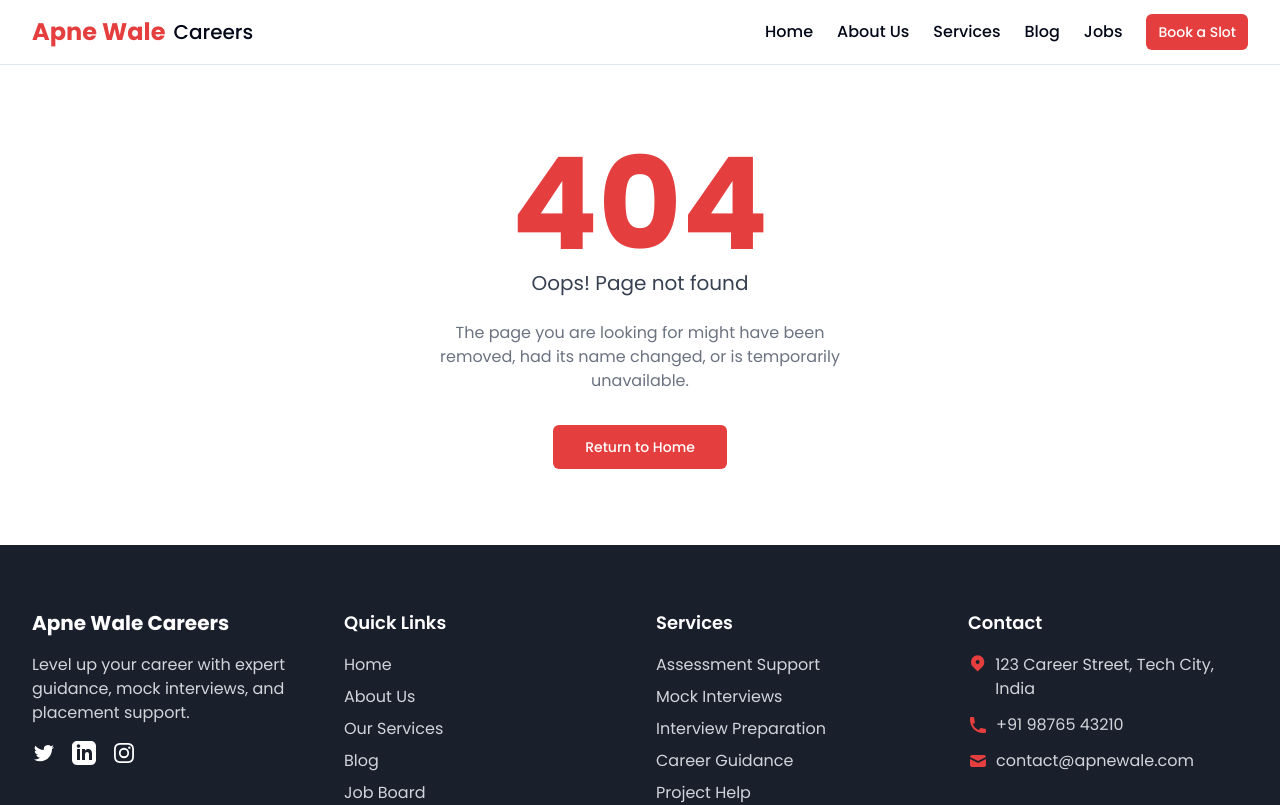
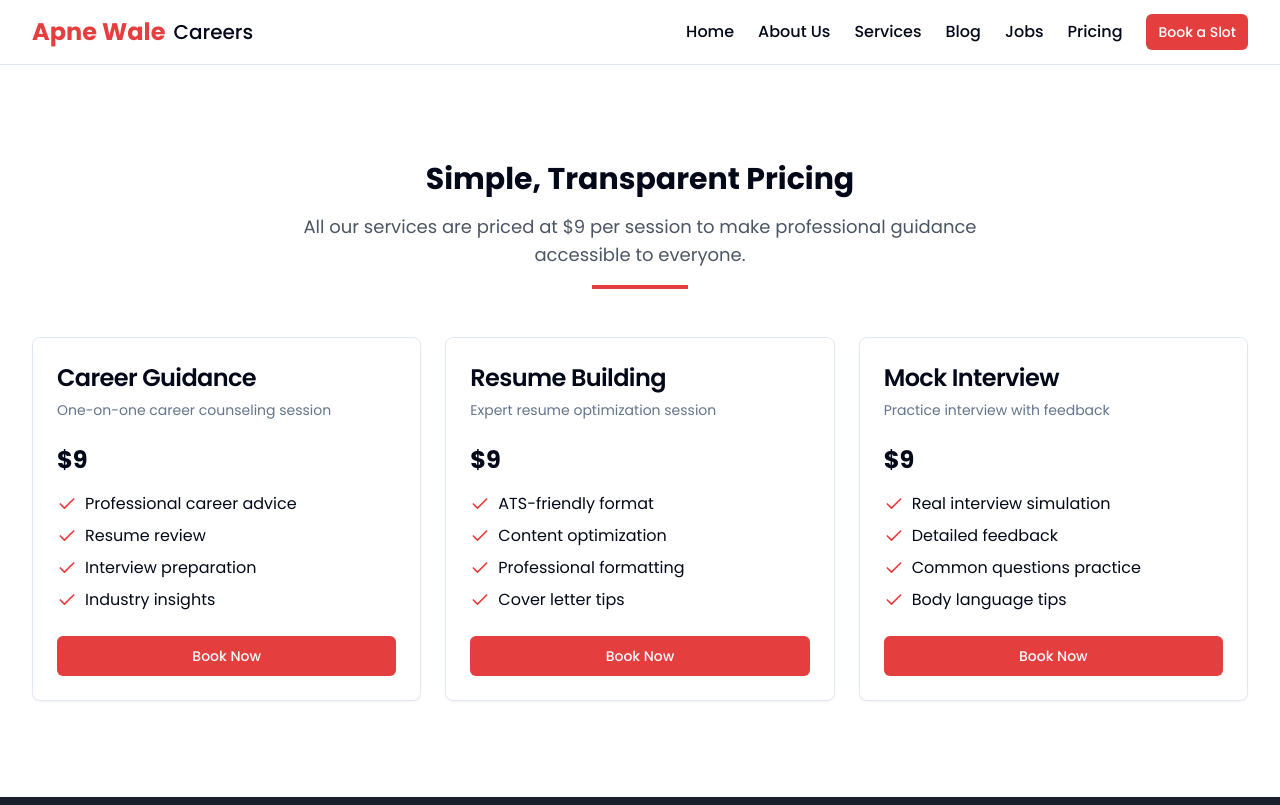
Before and after one commit to rohitt527/apne-wale-careers-hub, a React (Vite) app: page /pricing in a window 1280 px wide. Shown: the top 805 px of the page. Built offline with nearby package versions, Linux system fonts and the light colour scheme.

Commit message:
feat: Create pricing page
Add a new page to display service pricing.

```diff
--- a/src/App.tsx
+++ b/src/App.tsx
@@ -13,6 +13,7 @@ import Blog from "./pages/Blog";
 import Jobs from "./pages/Jobs";
 import Book from "./pages/Book";
 import NotFound from "./pages/NotFound";
+import Pricing from "./pages/Pricing";
 
 const queryClient = new QueryClient();
 
@@ -29,7 +30,7 @@ const App = () => (
           <Route path="/blog" element={<Blog />} />
           <Route path="/jobs" element={<Jobs />} />
           <Route path="/book" element={<Book />} />
-          {/* ADD ALL CUSTOM ROUTES ABOVE THE CATCH-ALL "*" ROUTE */}
+          <Route path="/pricing" element={<Pricing />} />
           <Route path="*" element={<NotFound />} />
         </Routes>
       </BrowserRouter>
--- a/src/components/layout/Navbar.tsx
+++ b/src/components/layout/Navbar.tsx
@@ -1,4 +1,3 @@
-
 import { useState } from "react";
 import { Link } from "react-router-dom";
 import { Button } from "@/components/ui/button";
@@ -21,26 +20,24 @@ const Navbar = () => {
           </Link>
         </div>
 
-        {/* Mobile menu button */}
         <div className="md:hidden">
           <Button variant="ghost" size="icon" onClick={toggleMenu} aria-label="Toggle menu">
             {isOpen ? <X className="h-6 w-6" /> : <Menu className="h-6 w-6" />}
           </Button>
         </div>
 
-        {/* Desktop navigation */}
         <nav className="hidden md:flex items-center space-x-6">
           <Link to="/" className="text-foreground hover:text-brand-red transition-colors font-medium">Home</Link>
           <Link to="/about" className="text-foreground hover:text-brand-red transition-colors font-medium">About Us</Link>
           <Link to="/services" className="text-foreground hover:text-brand-red transition-colors font-medium">Services</Link>
           <Link to="/blog" className="text-foreground hover:text-brand-red transition-colors font-medium">Blog</Link>
           <Link to="/jobs" className="text-foreground hover:text-brand-red transition-colors font-medium">Jobs</Link>
+          <Link to="/pricing" className="text-foreground hover:text-brand-red transition-colors font-medium">Pricing</Link>
           <Link to="/book">
             <Button size="sm" className="bg-brand-red hover:bg-red-700 text-white">Book a Slot</Button>
           </Link>
         </nav>
 
-        {/* Mobile navigation */}
         {isOpen && (
           <div className="fixed inset-0 top-16 z-50 grid h-[calc(100vh-4rem)] grid-flow-row auto-rows-max overflow-auto bg-white p-6 md:hidden animate-fade-in">
             <nav className="flex flex-col space-y-6">
@@ -80,6 +77,13 @@ const Navbar = () => {
                 Jobs
               </Link>
               <Link
+                to="/pricing"
+                onClick={() => setIsOpen(false)}
+                className="text-lg font-medium hover:text-brand-red"
+              >
+                Pricing
+              </Link>
+              <Link
                 to="/book"
                 onClick={() => setIsOpen(false)}
               >
--- /dev/null
+++ b/src/pages/Pricing.tsx
@@ -0,0 +1,67 @@
+
+import { Button } from "@/components/ui/button";
+import { Card, CardContent, CardDescription, CardFooter, CardHeader, CardTitle } from "@/components/ui/card";
+import { Check } from "lucide-react";
+import { Link } from "react-router-dom";
+import SectionHeading from "@/components/common/SectionHeading";
+import Layout from "@/components/layout/Layout";
+
+const services = [
+  {
+    title: "Career Guidance",
+    description: "One-on-one career counseling session",
+    benefits: ["Professional career advice", "Resume review", "Interview preparation", "Industry insights"]
+  },
+  {
+    title: "Resume Building",
+    description: "Expert resume optimization session",
+    benefits: ["ATS-friendly format", "Content optimization", "Professional formatting", "Cover letter tips"]
+  },
+  {
+    title: "Mock Interview",
+    description: "Practice interview with feedback",
+    benefits: ["Real interview simulation", "Detailed feedback", "Common questions practice", "Body language tips"]
+  }
+];
+
+const Pricing = () => {
+  return (
+    <Layout>
+      <div className="container-custom section-padding">
+        <SectionHeading
+          title="Simple, Transparent Pricing"
+          subtitle="All our services are priced at $9 per session to make professional guidance accessible to everyone."
+        />
+
+        <div className="grid gap-6 md:grid-cols-2 lg:grid-cols-3">
+          {services.map((service, index) => (
+            <Card key={index} className="flex flex-col">
+              <CardHeader>
+                <CardTitle className="text-2xl">{service.title}</CardTitle>
+                <CardDescription>{service.description}</CardDescription>
+              </CardHeader>
+              <CardContent className="flex-grow">
+                <div className="text-2xl font-bold mb-4">$9</div>
+                <ul className="space-y-2">
+                  {service.benefits.map((benefit, i) => (
+                    <li key={i} className="flex items-center gap-2">
+                      <Check className="text-brand-red h-5 w-5" />
+                      <span>{benefit}</span>
+                    </li>
+                  ))}
+                </ul>
+              </CardContent>
+              <CardFooter>
+                <Button asChild className="w-full bg-brand-red hover:bg-red-700">
+                  <Link to="/book">Book Now</Link>
+                </Button>
+              </CardFooter>
+            </Card>
+          ))}
+        </div>
+      </div>
+    </Layout>
+  );
+};
+
+export default Pricing;
```
